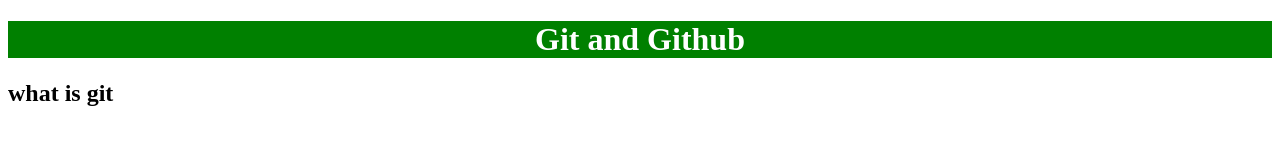
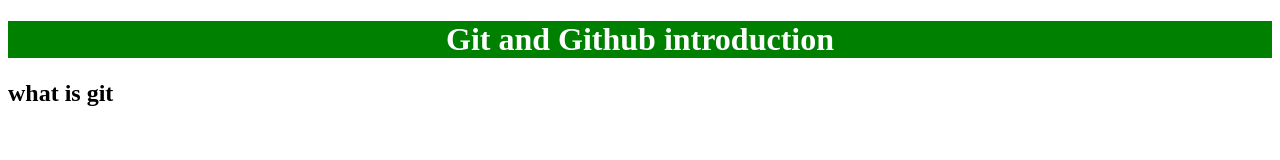
Before and after one commit to mtofik/gitsample, a plain HTML site: page index.html in a window 1280 px wide. Drawn offline with Linux system fonts and the light colour scheme.

Commit message:
html h1 changed

```diff
--- a/index.html
+++ b/index.html
@@ -7,7 +7,7 @@
     <link rel="stylesheet" href="style.css">
 </head>
 <body>
-    <h1>Git and Github</h1>
+    <h1>Git and Github introduction</h1>
     <h2>what is git</h2>
 </body>
 </html>
```
